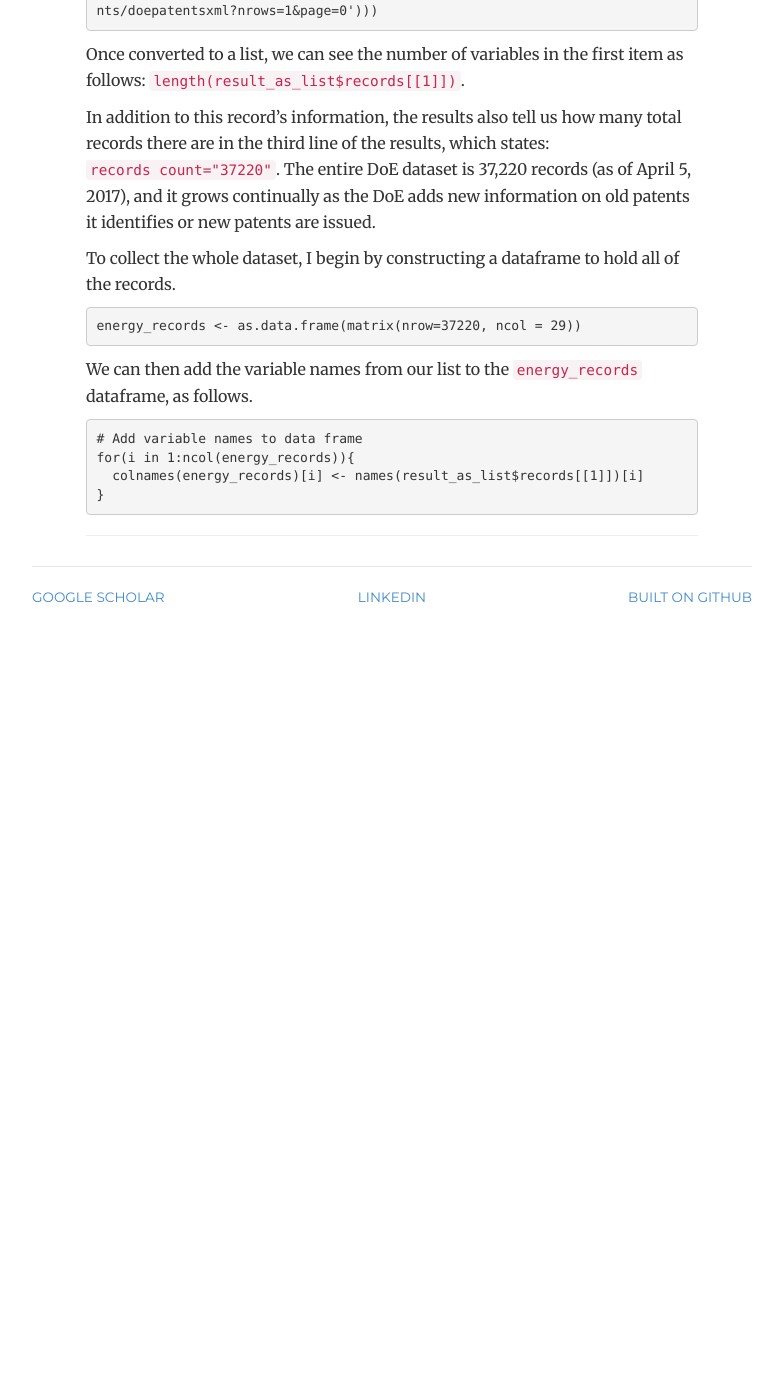
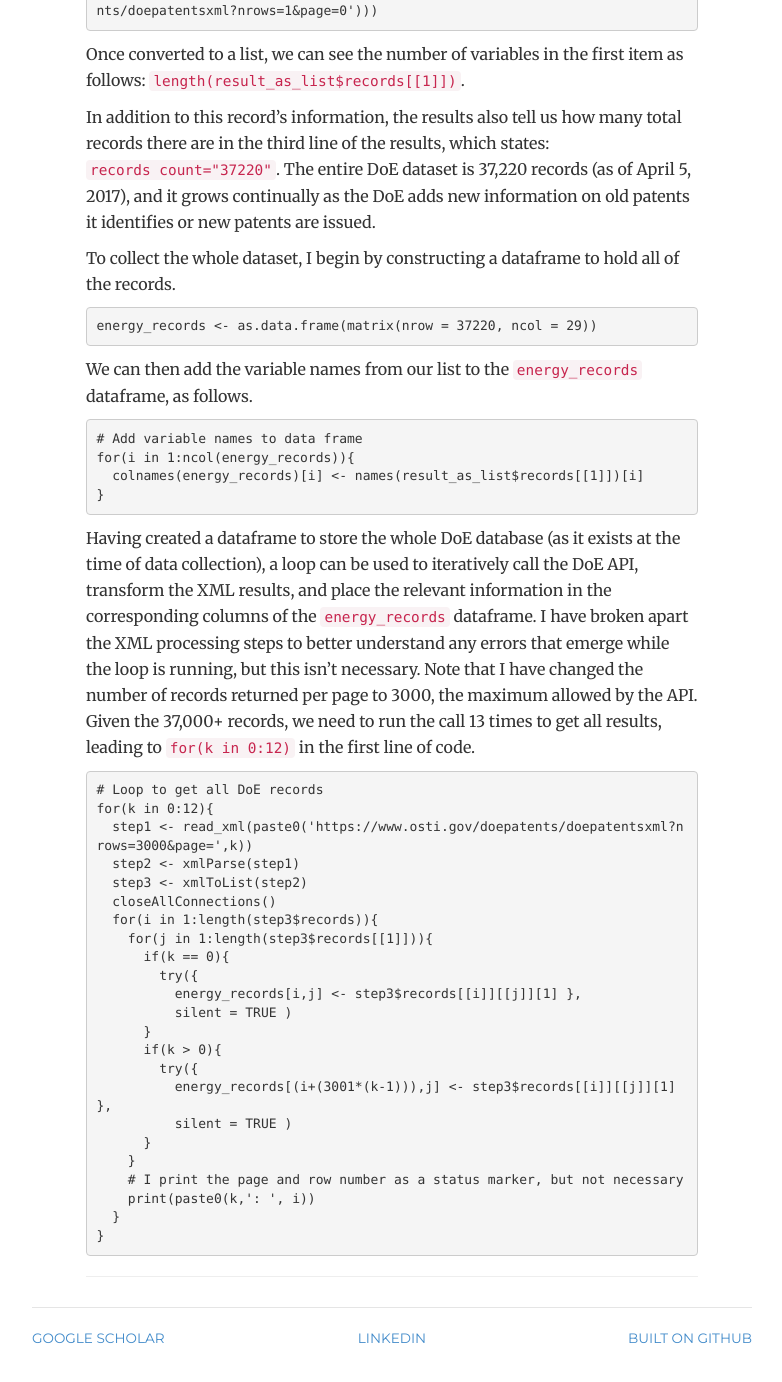
Before and after one commit to joshuarbruce/joshuarbruce.github.io, a Jekyll site: the page built from _posts/2017-04-05-getting-doe-patents.md, in a window 1280 px wide and 1400 px high, scrolled down 1281 px. Shown: the top 1382 px of the window, without its empty margins (248-1030 px from the left). Built offline with Jekyll 4.4.1, drawn with Linux system fonts in a browser that asks for light colours; nearby versions of some CDN libraries; our own code applies the rules of GitHub Pages for plain Markdown files; before the commit the page ends 1940 px from its top, so only the background shows below that.

Commit message:
Update 2017-04-05-getting-doe-patents.md

````diff
--- a/_posts/2017-04-05-getting-doe-patents.md
+++ b/_posts/2017-04-05-getting-doe-patents.md
@@ -68,7 +68,7 @@ In addition to this record's information, the results also tell us how many tota
 To collect the whole dataset, I begin by constructing a dataframe to hold all of the records.
 
 ```r
-energy_records <- as.data.frame(matrix(nrow=37220, ncol = 29))
+energy_records <- as.data.frame(matrix(nrow = 37220, ncol = 29))
 ```
 
 We can then add the variable names from our list to the <code>energy_records</code> dataframe, as follows.
@@ -79,3 +79,31 @@ for(i in 1:ncol(energy_records)){
   colnames(energy_records)[i] <- names(result_as_list$records[[1]])[i]
 }
 ```
+
+Having created a dataframe to store the whole DoE database (as it exists at the time of data collection), a loop can be used to iteratively call the DoE API, transform the XML results, and place the relevant information in the corresponding columns of the <code>energy_records</code> dataframe. I have broken apart the XML processing steps to better understand any errors that emerge while the loop is running, but this isn't necessary. Note that I have changed the number of records returned per page to 3000, the maximum allowed by the API. Given the 37,000+ records, we need to run the call 13 times to get all results, leading to <code>for(k in 0:12)</code> in the first line of code.
+
+```r
+# Loop to get all DoE records
+for(k in 0:12){
+  step1 <- read_xml(paste0('https://www.osti.gov/doepatents/doepatentsxml?nrows=3000&page=',k))
+  step2 <- xmlParse(step1)
+  step3 <- xmlToList(step2)
+  closeAllConnections()
+  for(i in 1:length(step3$records)){
+    for(j in 1:length(step3$records[[1]])){
+      if(k == 0){
+        try({
+          energy_records[i,j] <- step3$records[[i]][[j]][1] },
+          silent = TRUE )
+      }
+      if(k > 0){
+        try({
+          energy_records[(i+(3001*(k-1))),j] <- step3$records[[i]][[j]][1] },
+          silent = TRUE )
+      }
+    }
+    # I print the page and row number as a status marker, but not necessary
+    print(paste0(k,': ', i))
+  }
+}
+```
````
